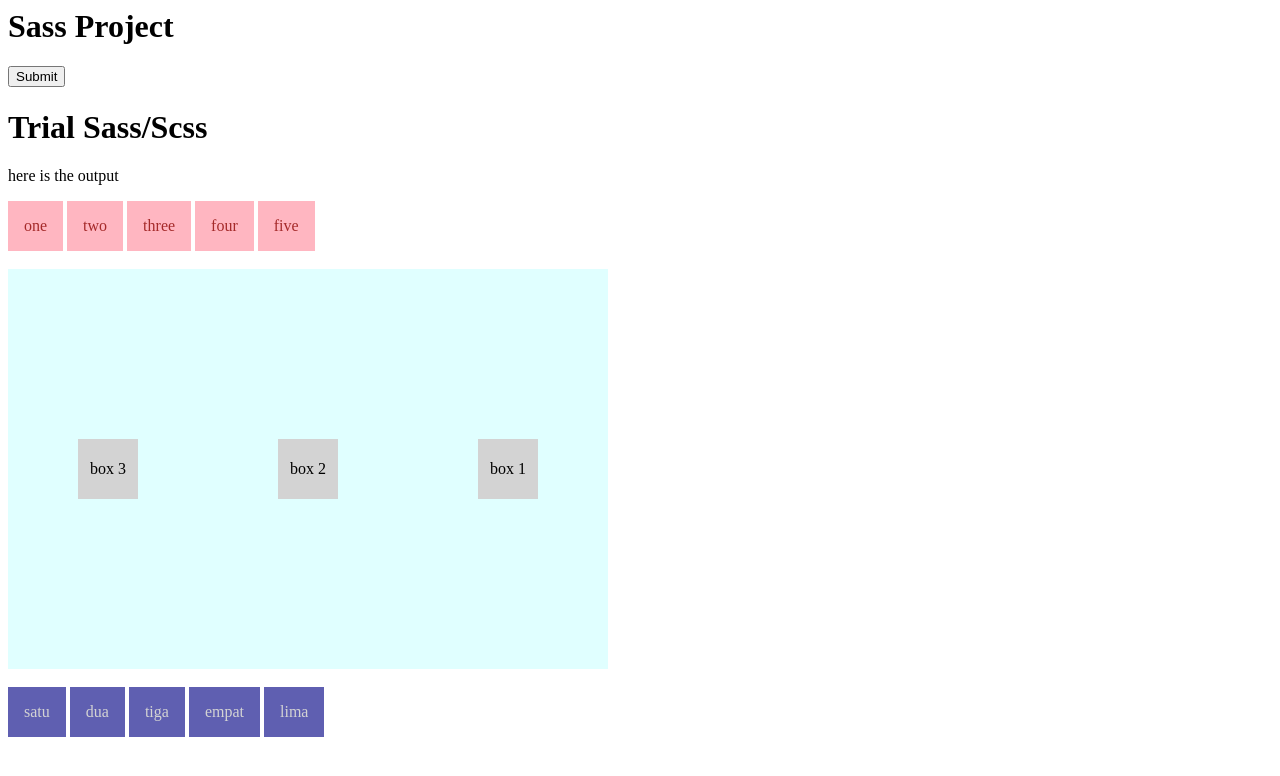
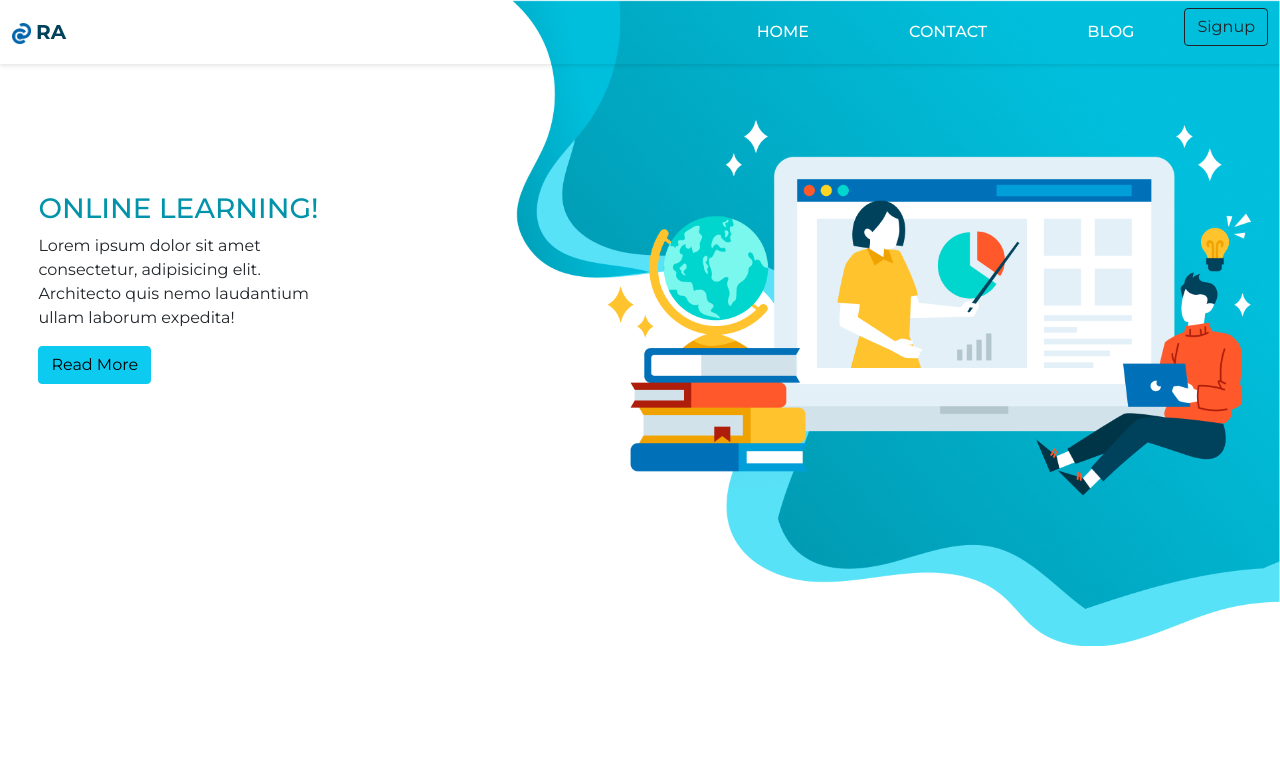
Before and after one commit to Rantikaayuning/learn-sass, a plain HTML site: page index.html in a window 1280 px wide. Drawn offline with nearby package versions, Linux system fonts and the light colour scheme.

Commit message:
update made landing page using sass

```diff
--- a/index.html
+++ b/index.html
@@ -1,47 +1,63 @@
+<!doctype html>
 <html lang="en">
   <head>
-    <meta charset="UTF-8">
-    <meta http-equiv="X-UA-Compatible" content="IE=edge">
-    <meta name="viewport" content="width=device-width, initial-scale=1.0">
-    <title>SASS</title>
-    <link rel="stylesheet" href="./styles/style.css">
+    <!-- Required meta tags -->
+    <meta charset="utf-8">
+    <meta name="viewport" content="width=device-width, initial-scale=1">
+
+    <!-- Bootstrap CSS -->
+    <link href="https://cdn.jsdelivr.net/npm/bootstrap@5.0.1/dist/css/bootstrap.min.css" rel="stylesheet" integrity="sha384-+0n0xVW2eSR5OomGNYDnhzAbDsOXxcvSN1TPprVMTNDbiYZCxYbOOl7+AMvyTG2x" crossorigin="anonymous">
+
+    <!-- main css -->
+    <link rel="stylesheet" href="css/main.css">
+    <title>Sass Lesson</title>
   </head>
   <body>
-    <header>
-        <h1>Sass Project</h1>
-    </header>
-    <div class="contact">
-        <button>Submit</button>
-        <div class="info">
-            <h1>Trial Sass/Scss</h1>
-            <p>here is the output</p>
+    <nav class="navbar navbar-expand-lg navbar-light bg-transparent custom-nav">
+      <div class="container-fluid">
+        <a class="navbar-brand" href="#">
+          <img src="./img/logo.png" alt="">
+          <span>RA</span>
+        </a>
+        <div class="collapse navbar-collapse justify-content-end" id="navbarNav">
+          <ul class="navbar-nav">
+            <li class="nav-item">
+              <a class="nav-link active" aria-current="page" href="#">Home</a>
+            </li>
+            <li class="nav-item">
+              <a class="nav-link" href="#">Contact </a>
+            </li>
+            <li class="nav-item">
+              <a class="nav-link" href="#">Blog</a>
+            </li>
+            <li class="nav-item">
+              <div class="signup">
+                <button type="button" class="btn btn-outline-dark">Signup</button>
               </div>
-        <div class="header">
-            <ul>
-                <li>one</li>
-                <li>two</li>
-                <li>three</li>
-                <li>four</li>
-                <li>five</li>
-            </ul>
-            <br>
-            <div class="container">
-                <div class="box">box 1</div>
-                <div class="box">box 2</div>
-                <div class="box">box 3</div>
-            </div>
-        </div>
-        <br>
-        <div class="footer">
-            <ul>
-                <li>satu</li>
-                <li>dua</li>
-                <li>tiga</li>
-                <li>empat</li>
-                <li>lima</li>
+            </li>
           </ul>
         </div>
       </div>
+    </nav>
 
+    <div class="desc">
+      <h3>ONLINE LEARNING!</h3>
+      <p>Lorem ipsum dolor sit amet consectetur, adipisicing elit. Architecto quis nemo laudantium ullam laborum expedita!</p>
+      <span>
+        <button type="button" class="btn btn-info">Read More</button>
+      </span>
+    </div>
+
+
+    <!-- Optional JavaScript; choose one of the two! -->
+
+    <!-- Option 1: Bootstrap Bundle with Popper -->
+    <script src="https://cdn.jsdelivr.net/npm/bootstrap@5.0.1/dist/js/bootstrap.bundle.min.js" integrity="sha384-gtEjrD/SeCtmISkJkNUaaKMoLD0//ElJ19smozuHV6z3Iehds+3Ulb9Bn9Plx0x4" crossorigin="anonymous"></script>
+
+    <!-- Option 2: Separate Popper and Bootstrap JS -->
+    <!--
+    <script src="https://cdn.jsdelivr.net/npm/@popperjs/core@2.9.2/dist/umd/popper.min.js" integrity="sha384-IQsoLXl5PILFhosVNubq5LC7Qb9DXgDA9i+tQ8Zj3iwWAwPtgFTxbJ8NT4GN1R8p" crossorigin="anonymous"></script>
+    <script src="https://cdn.jsdelivr.net/npm/bootstrap@5.0.1/dist/js/bootstrap.min.js" integrity="sha384-Atwg2Pkwv9vp0ygtn1JAojH0nYbwNJLPhwyoVbhoPwBhjQPR5VtM2+xf0Uwh9KtT" crossorigin="anonymous"></script>
+    -->
   </body>
 </html>
--- /dev/null
+++ b/scss/main.scss
@@ -0,0 +1,67 @@
+// font
+@import url('https://fonts.googleapis.com/css2?family=Montserrat:wght@100;400;500;700&display=swap');
+
+// variable
+$primaryColor: #58E2F7;
+$secondaryColor: #0093AA;
+$tertiaryColor: #0071B8;
+$fontColor: #00415C;
+
+// styles
+body {
+  font-family: 'Montserrat', sans-serif;
+  background-image: url(../img/bg.png);
+  background-position: top right;
+  background-repeat: no-repeat;
+  background-size: 60vmax;
+}
+
+// navbar
+.custom-nav {
+  box-shadow: 0px 2px 4px rgba(0, 0, 0, 0.1);
+  z-index: 1;
+  .navbar-brand {
+    width: 5%;
+    img {
+      width: 30%;
+    }
+    span {
+      color: $fontColor;
+      font-weight: 700;
+    }
+  }
+  #navbarNav {
+    .navbar-nav {
+      .nav-item {
+        .nav-link {
+          color: white;
+          font-weight: 500;
+          text-transform: uppercase;
+          padding: 12px 50px;
+          &:hover {
+            color: darken($color: $secondaryColor, $amount: 30%)
+          }
+          button {
+            border-radius: 20px;
+          }
+        }
+      }
+    }
+  }
+}
+
+.desc {
+  display: flex;
+  flex-direction: column;
+  width: 30%;
+  padding: 10% 3%;
+  h3 {
+    color: $secondaryColor;
+  }
+  button {
+    // color: white;
+    &:hover {
+      color: white;
+    }
+  }
+}
--- a/styles/modules/_container.scss
+++ /dev/null
@@ -1,13 +0,0 @@
-.container {
-  @include flex-box(row-reverse, space-around);
-  width: 600px;
-  height: 400px;
-  background-color: lightcyan;
-  .box {
-    width: 60px;
-    height: 60px;
-    background-color: lightgray;
-    text-align: center;
-    line-height: 60px;
-  }
-}
--- a/styles/modules/_footer.scss
+++ /dev/null
@@ -1,8 +0,0 @@
-.footer ul {
-  @include inline-list();
-  li {
-    background-color: rgb(95, 95, 177);
-    padding: 1em;
-    color: lightgrey;
-  }
-}
--- a/styles/modules/_header.scss
+++ /dev/null
@@ -1,8 +0,0 @@
-.header ul {
-  @include inline-list();
-  li {
-    background-color: lightpink;
-    padding: 1em;
-    color: brown;
-  }
-}
--- a/styles/modules/_mixin.scss
+++ /dev/null
@@ -1,17 +0,0 @@
-// argumen pada mixin
-// : default jika tanpa argumen
-@mixin flex-box($direction: row, $space: center) {
-  display: flex;
-  justify-content: $space;
-  align-items: center;
-  flex-direction: $direction;
-}
-
-@mixin inline-list {
-  margin: 0;
-  padding: 0;
-  list-style: none;
-  li {
-    display: inline-block;
-  }
-}
--- a/styles/style.scss
+++ /dev/null
@@ -1,4 +0,0 @@
-@import 'modules/mixin';
-@import 'modules/header';
-@import 'modules/container';
-@import 'modules/footer';
```
Also changed, not shown: css/main.css (added), img/bg.png (added), img/logo.png (added), styles/style.css (deleted), 2 other files. Lines whose indentation alone changed are shown as unchanged.
